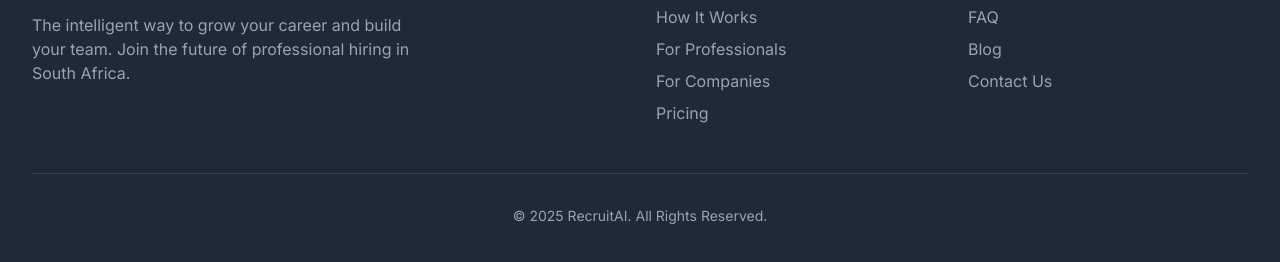
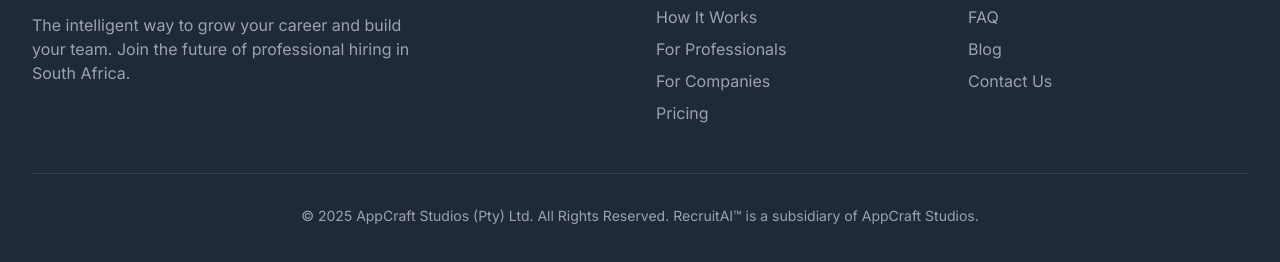
Before and after one commit to Jamie123234/recruitai-website, a plain HTML site: page index.html in a window 1280 px wide. Shown: the part 4358-4620 px from the top of the page. Drawn offline with nearby package versions, Linux system fonts and the light colour scheme.

Commit message:
Update index.html

```diff
--- a/index.html
+++ b/index.html
@@ -373,7 +373,7 @@
                 </div>
             </div>
             <div class="mt-12 border-t border-gray-700 pt-8 text-center text-sm text-gray-400">
-                <p>&copy; 2025 RecruitAI. All Rights Reserved.</p>
+                <p>&copy; 2025 AppCraft Studios (Pty) Ltd. All Rights Reserved. <br class="sm:hidden">RecruitAI™ is a subsidiary of AppCraft Studios.</p>
             </div>
         </div>
     </footer>
```
